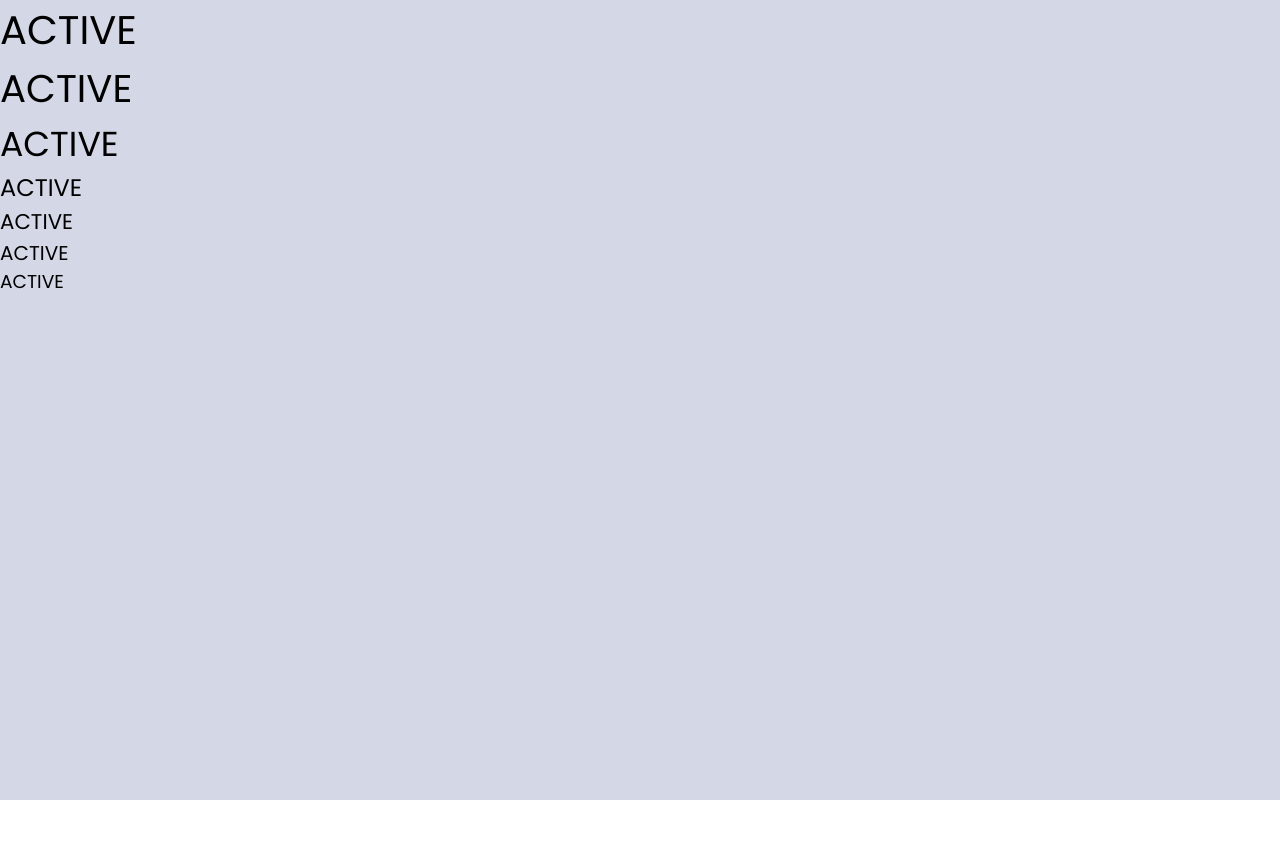
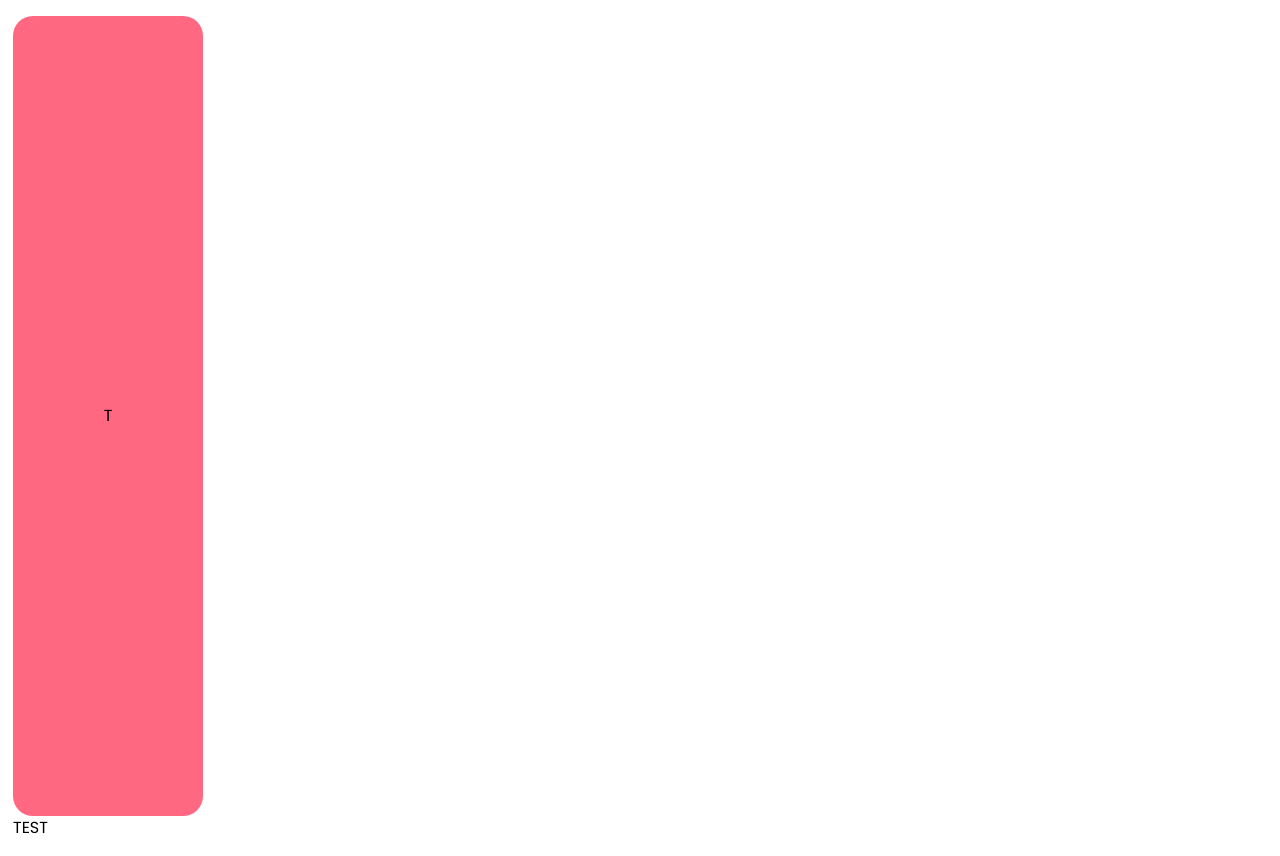
Before and after one commit to GeluHorotan/active-property-services, a Next.js app: page / in a window 1280 px wide. Before the commit the page ends 800 px from the top, so only its background shows below. Built offline with nearby package versions, Linux system fonts and the light colour scheme.

Commit message:
feat: create basic structure of navigation and add global styles

```diff
--- a/app/globals.css
+++ b/app/globals.css
@@ -3,6 +3,9 @@
 @tailwind utilities;
 
 @layer base {
+  body {
+    @apply pl-[13px] py-4;
+  }
   h1 {
     @apply text-[30pt];
   }
--- a/app/layout.tsx
+++ b/app/layout.tsx
@@ -1,3 +1,4 @@
+import Navigation from '@/components/Navigation';
 import './globals.css';
 import type { Metadata } from 'next';
 import { Poppins } from 'next/font/google';
@@ -22,7 +23,9 @@ export default function RootLayout({
   return (
     <html lang="en">
       <body className={poppins.className}>
-        <header></header>
+        <header>
+          <Navigation />
+        </header>
         <main>{children}</main>
         <footer></footer>
       </body>
--- a/app/page.tsx
+++ b/app/page.tsx
@@ -1,13 +1,3 @@
 export default function Home() {
-  return (
-    <div className="w-full h-screen bg-gray-300">
-      <h1>ACTIVE</h1>
-      <h2>ACTIVE</h2>
-      <h3>ACTIVE</h3>
-      <h4>ACTIVE</h4>
-      <h5>ACTIVE</h5>
-      <h6>ACTIVE</h6>
-      <p>ACTIVE</p>
-    </div>
-  );
+  return <div className="">TEST</div>;
 }
--- a/components/Navigation.tsx
+++ b/components/Navigation.tsx
@@ -1,7 +1,11 @@
 import { FC } from 'react';
 
 const Navigation: FC = () => {
-  return <div>Navigation</div>;
+  return (
+    <nav className="h-screen w-[15%] flex items-center justify-center bg-red-700 rounded-[20px]">
+      T
+    </nav>
+  );
 };
 
 export default Navigation;
```
